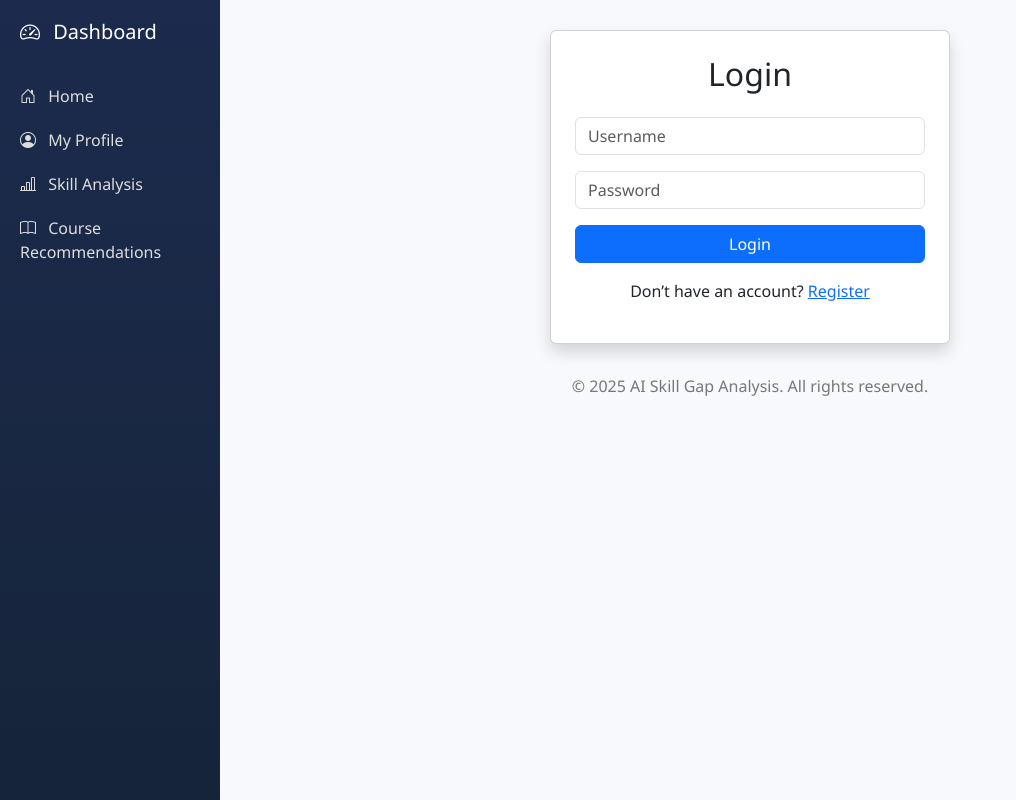
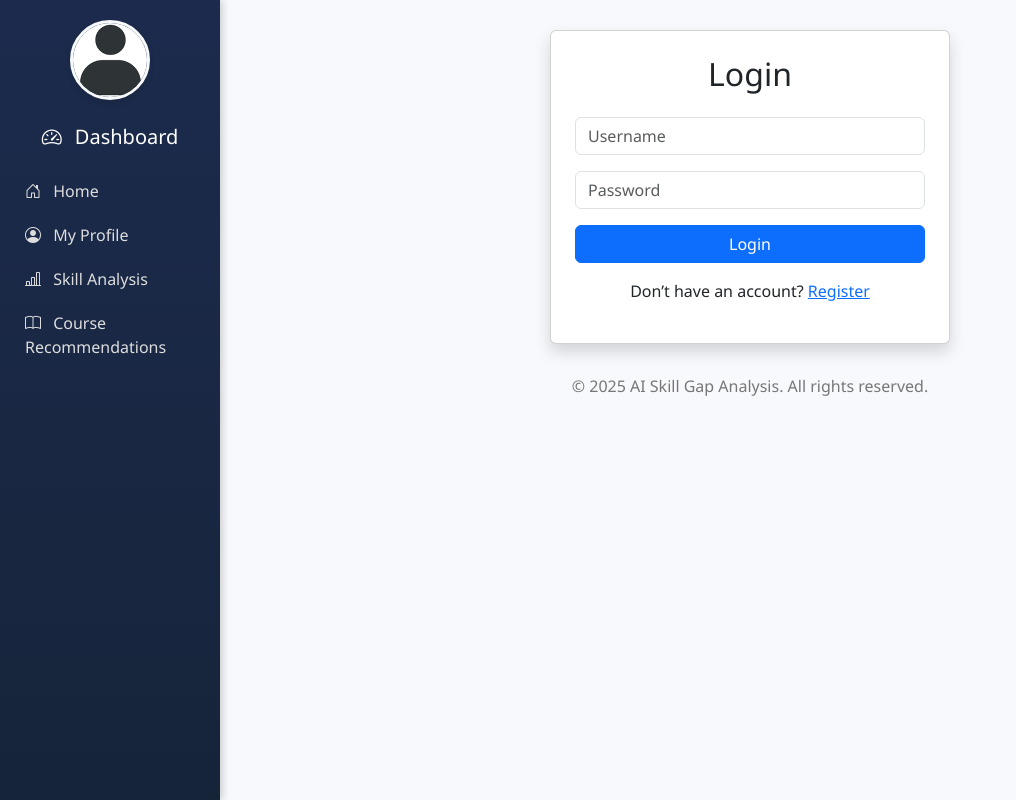
Before and after one commit to harsh-kumbhar/AI_Skill_Gap_Analysis, a Django app: page /login/ in a window 1280 px wide. Shown: the whole page, without its empty margins (0-1016 px from the left). Run offline with Django 5.2, Linux system fonts and the light colour scheme; some libraries are stand-ins or nearby versions.

Commit message:
Step 1.6 => "Completed My Profile Functionality"
Enhanced UI and completed all My Profile functionalities and also done with Interactive  Dashboard

```diff
--- a/core/templates/base.html
+++ b/core/templates/base.html
@@ -1,3 +1,4 @@
+{% load static %}
 <!DOCTYPE html>
 <html lang="en">
 <head>
@@ -27,31 +28,53 @@
       width: 220px;
       background: linear-gradient(180deg, #1c2b4d, #16243a);
       color: #fff;
-      padding: 20px;
+      padding: 20px 10px;
       overflow-y: auto;
+      box-shadow: 2px 0 8px rgba(0,0,0,0.2);
+    }
+    .sidebar h2 {
+      font-size: 20px;
+      margin-bottom: 20px;
+      text-align: center;
+    }
+    .sidebar a {
+      display: block;
+      color: #ddd;
+      padding: 10px 15px;
+      text-decoration: none;
+      border-radius: 6px;
+      transition: all 0.2s ease-in-out;
+    }
+    .sidebar a:hover {
+      background: rgba(255,255,255,0.1);
+      color: #fff;
     }
     .content {
       margin-left: 220px;
       padding: 30px;
       width: calc(100% - 220px);
     }
-    .sidebar h2 {
-      font-size: 20px;
-      margin-bottom: 30px;
-    }
-    .sidebar a {
-      display: block;
-      color: #ddd;
-      padding: 10px 0;
-      text-decoration: none;
-    }
-    .sidebar a:hover {
-      color: #fff;
-    }
     footer {
       margin-top: 30px;
       text-align: center;
       color: #777;
+    }
+
+    /* Sidebar Profile Section */
+    .sidebar-profile {
+      text-align: center;
+      margin-bottom: 25px;
+    }
+    .sidebar-profile img {
+      border: 3px solid #f8f9fa;
+      box-shadow: 0px 4px 6px rgba(0,0,0,0.1);
+      object-fit: cover;
+    }
+    .sidebar-profile h5 {
+      font-size: 1rem;
+      font-weight: 600;
+      margin-top: 10px;
+      color: #fff;
     }
   </style>
 </head>
@@ -60,6 +83,17 @@
 <div class="d-flex">
   <!-- Sidebar -->
   <div class="sidebar">
+
+    <!-- Profile section -->
+    <div class="sidebar-profile">
+      {% if profile and profile.profile_pic %}
+        <img src="{{ profile.profile_pic.url }}" alt="Profile Picture" class="rounded-circle" width="80" height="80">
+      {% else %}
+        <img src="{% static 'images/default-avatar.png' %}" alt="Default Avatar" class="rounded-circle" width="80" height="80">
+      {% endif %}
+      <h5>{{ user.username }}</h5>
+    </div>
+
     <h2><i class="bi bi-speedometer2 me-2"></i> Dashboard</h2>
     <a href="{% url 'dashboard' %}"><i class="bi bi-house-door me-2"></i> Home</a>
     <a href="{% url 'my_profile' %}"><i class="bi bi-person-circle me-2"></i> My Profile</a>
--- a/core/views.py
+++ b/core/views.py
@@ -57,11 +57,13 @@ def logout_user(request):
     return redirect('login')
 
 
-@login_required(login_url='login')
+@login_required
 def dashboard(request):
-    profile = request.user.profile  # guaranteed to exist
-    return render(request, "dashboard.html", {"profile": profile})
-
+    profile = Profile.objects.get(user=request.user)
+    context = {
+        "profile": profile
+    }
+    return render(request, "dashboard.html", context)
 
 @login_required(login_url='login')
 def my_profile(request):
```
Also changed, not shown: core/templates/dashboard.html (+14 -0 lines), core/static/images/default-avatar.png (added).
